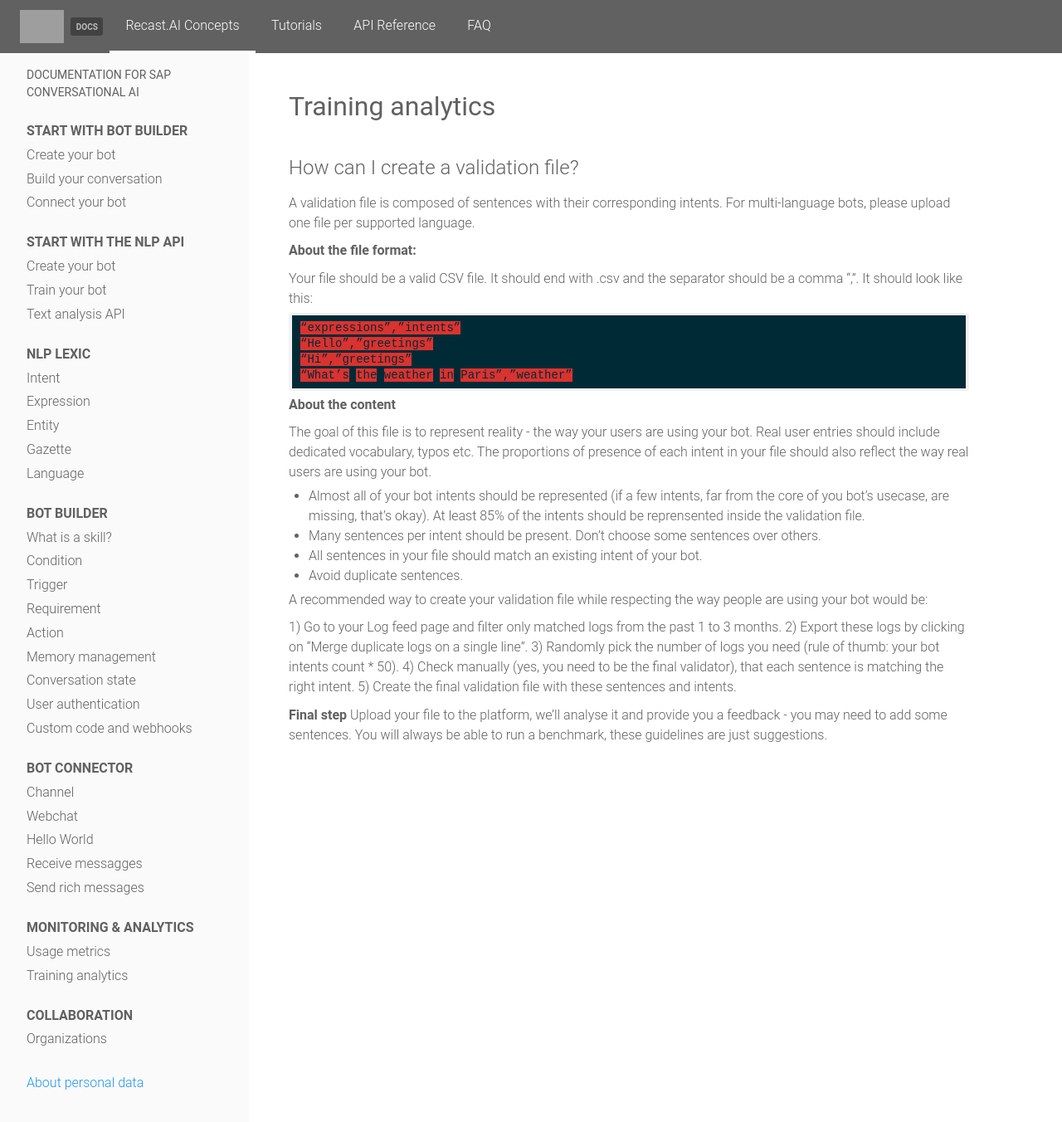
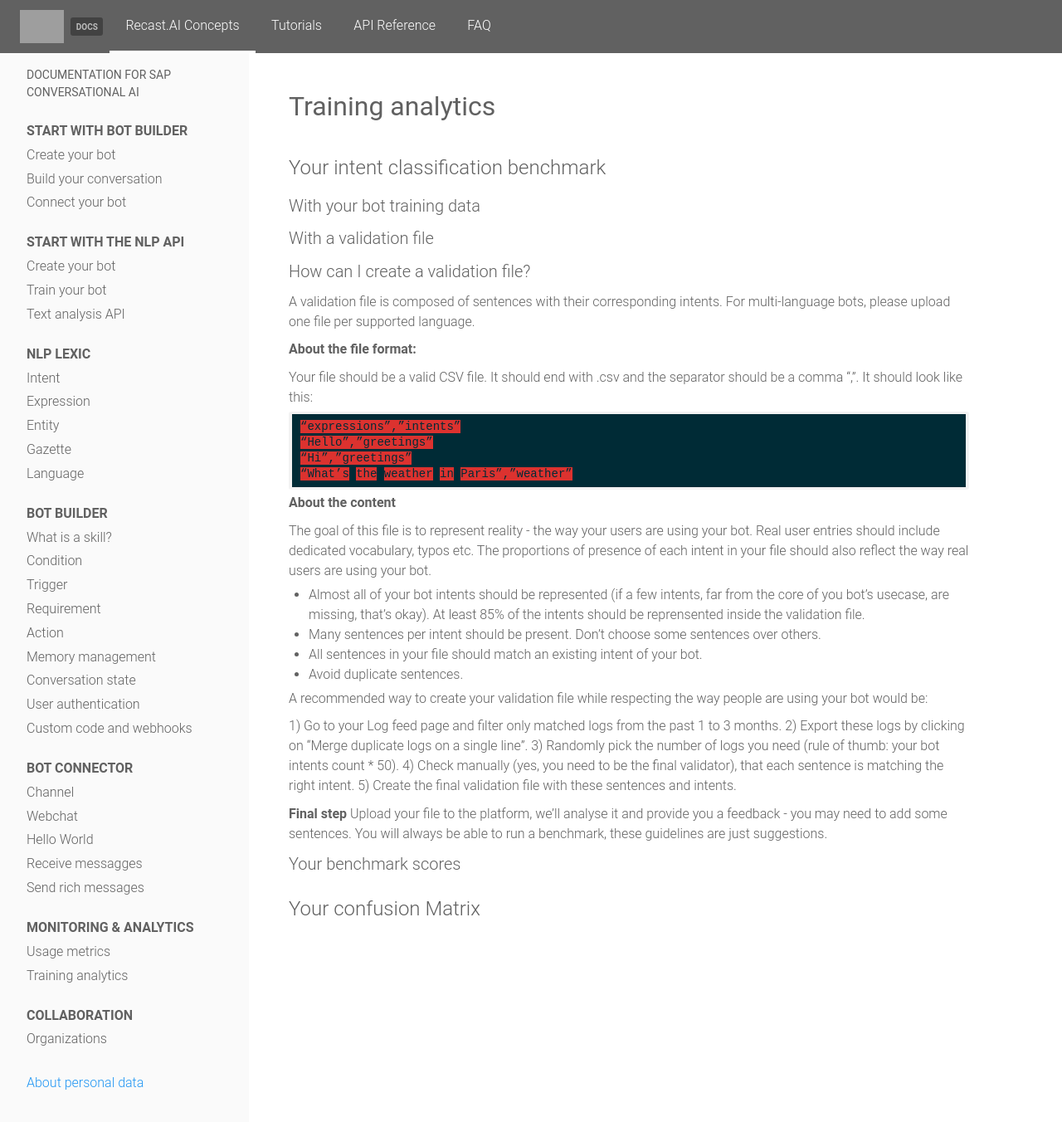
Before and after one commit to SAP-archive/docs, a Jekyll site: the page built from concepts/monitor/training_analytics.md, in a window 1280 px wide and 1400 px high. Shown: the top 1352 px of the window at 83% size. Built offline with Jekyll 4.4.1, drawn with Linux system fonts in a browser that asks for light colours; nearby versions of some CDN libraries; a style sheet for code colours, icons or effects is not loaded; grey boxes are pictures that could not be loaded.

Commit message:
Update training_analytics.md

```diff
--- a/concepts/monitor/training_analytics.md
+++ b/concepts/monitor/training_analytics.md
@@ -4,7 +4,14 @@
 permalink: /concepts/training-analytics
 ---
 
-## How can I create a validation file?
+## Your intent classification benchmark
+
+
+### With your bot training data
+
+### With a validation file
+
+### How can I create a validation file?
 
 A validation file is composed of sentences with their corresponding intents.
 For multi-language bots, please upload one file per supported language.
@@ -40,3 +47,7 @@
 
 **Final step**
 Upload your file to the platform, we'll analyse it and provide you a feedback - you may need to add some sentences. You will always be able to run a benchmark, these guidelines are just suggestions.
+
+### Your benchmark scores
+
+## Your confusion Matrix
```
